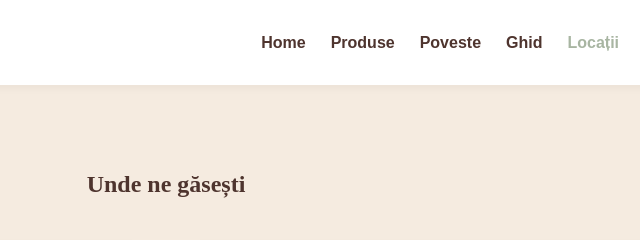
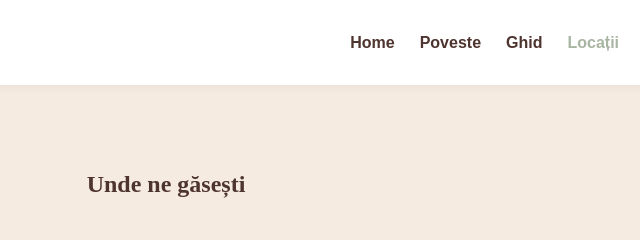
Before and after one commit to MrGugiu/MrGugiu.github.io, a plain HTML site: page locatii.html in a window 1280 px wide. Shown: the top 240 px of the page, 474-1114 px from the left. Drawn offline with Linux system fonts and the light colour scheme.

Commit message:
Remove 'Produse' link from navigation

```diff
--- a/locatii.html
+++ b/locatii.html
@@ -10,7 +10,6 @@
         <a href="index.html" class="logo">Bread<span>&</span>Better</a>
         <ul>
             <li><a href="index.html">Home</a></li>
-            <li><a href="index.html#produse">Produse</a></li>
             <li><a href="about.html">Poveste</a></li>
             <li><a href="ghid.html">Ghid</a></li>
             <li><a href="locatii.html" class="active">Locații</a></li>
```
